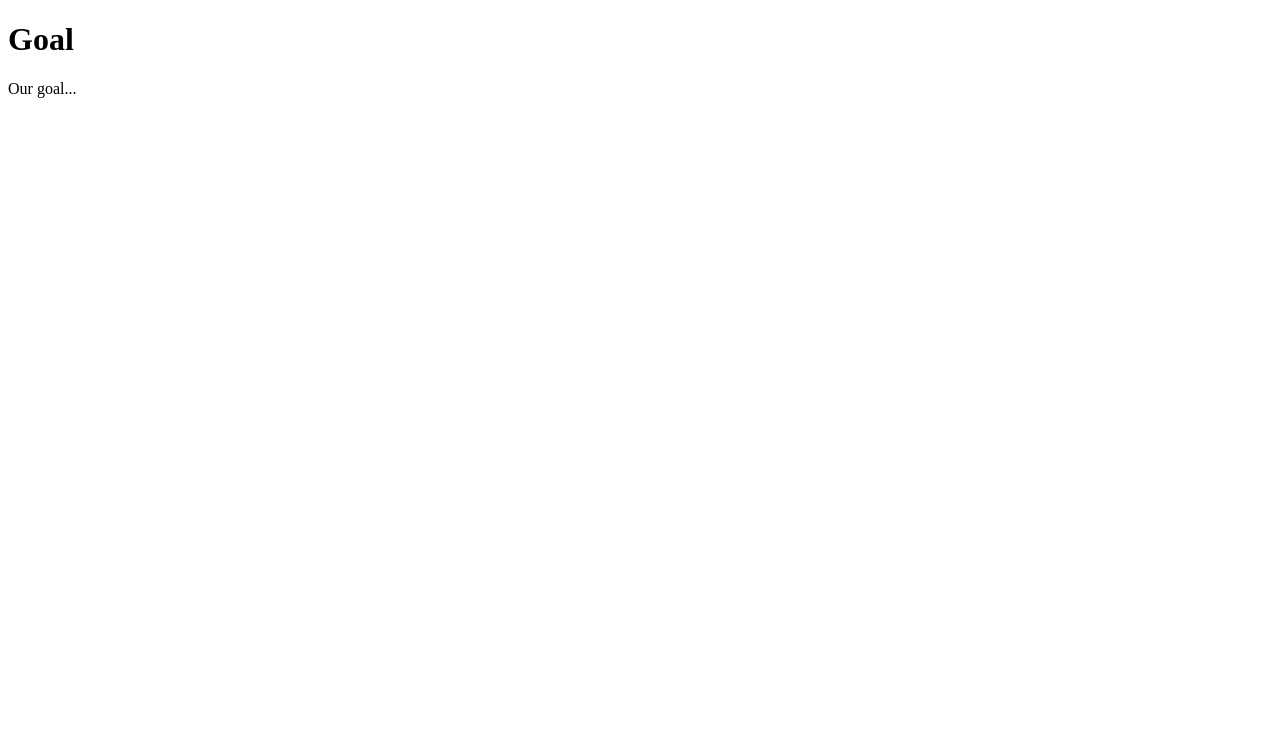
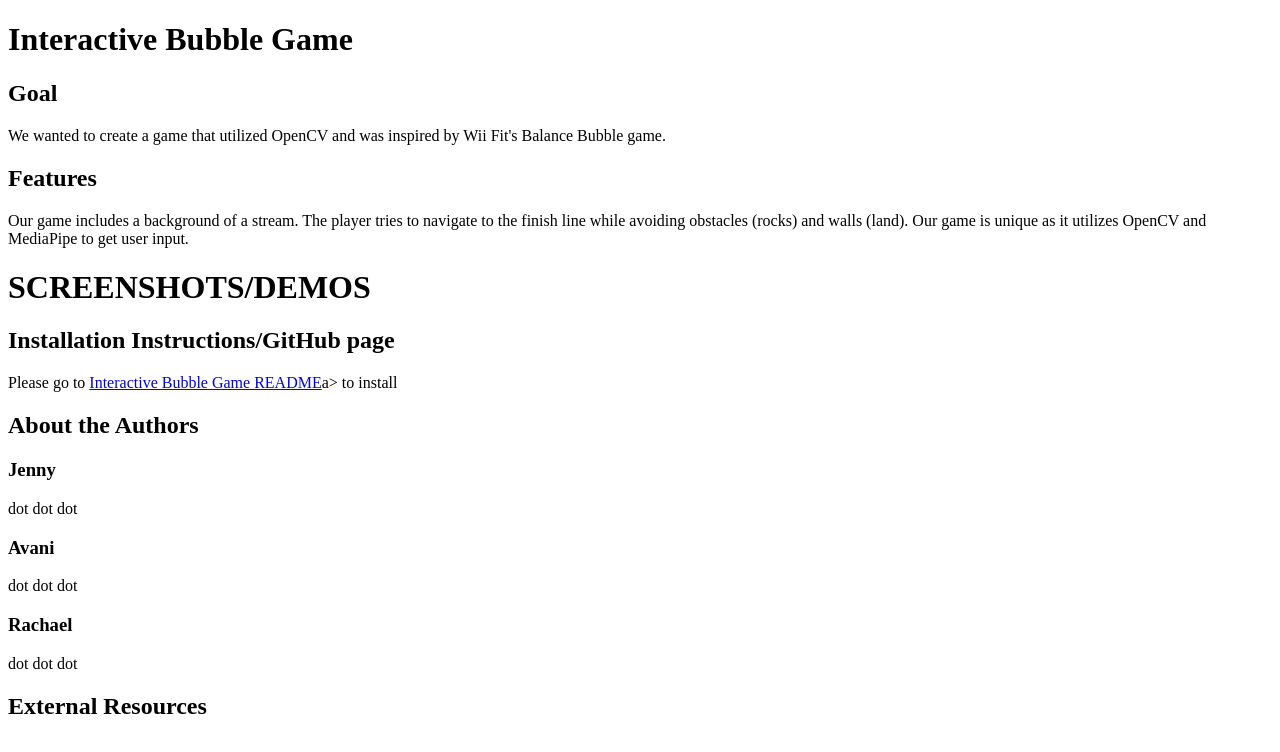
Before and after one commit to Lantner/Interactive_bubble_game, a plain HTML site: page index.html in a window 1280 px wide. Drawn offline with Linux system fonts and the light colour scheme.

Commit message:
outline
Updated the content of the index.html file to include details about the Interactive Bubble Game, its goals, features, installation instructions, authors, and external resources.

```diff
--- a/index.html
+++ b/index.html
@@ -2,8 +2,32 @@
 <html>
 <body>
 
-<h1>Goal</h1>
-<p> Our goal... </p>
+<h1> Interactive Bubble Game </h1>
+
+<h2>Goal</h2>
+  <p> We wanted to create a game that utilized OpenCV and was inspired by Wii Fit's Balance Bubble game. </p>
+
+<h2>Features</h2>
+  <p>Our game includes a background of a stream. The player tries to navigate to the finish line
+  while avoiding obstacles (rocks) and walls (land). Our game is unique as it utilizes
+  OpenCV and MediaPipe to get user input.
+
+<h1>SCREENSHOTS/DEMOS</h1>
+
+<h2>Installation Instructions/GitHub page</h2>
+  <p>Please go to <a href="https://github.com/olincollege/interactive_bubble_game
+                    /blob/master/README.md#clone-environment">
+    Interactive Bubble Game README</a>a> to install</p>
+
+<h2>About the Authors</h2>
+  <h3>Jenny</h3>
+    <p>dot dot dot</p>
+  <h3>Avani</h3>
+    <p>dot dot dot</p>
+  <h3>Rachael</h3>
+    <p>dot dot dot</p>
+
+<h2>External Resources</h2>
 
 
 </body>
```
